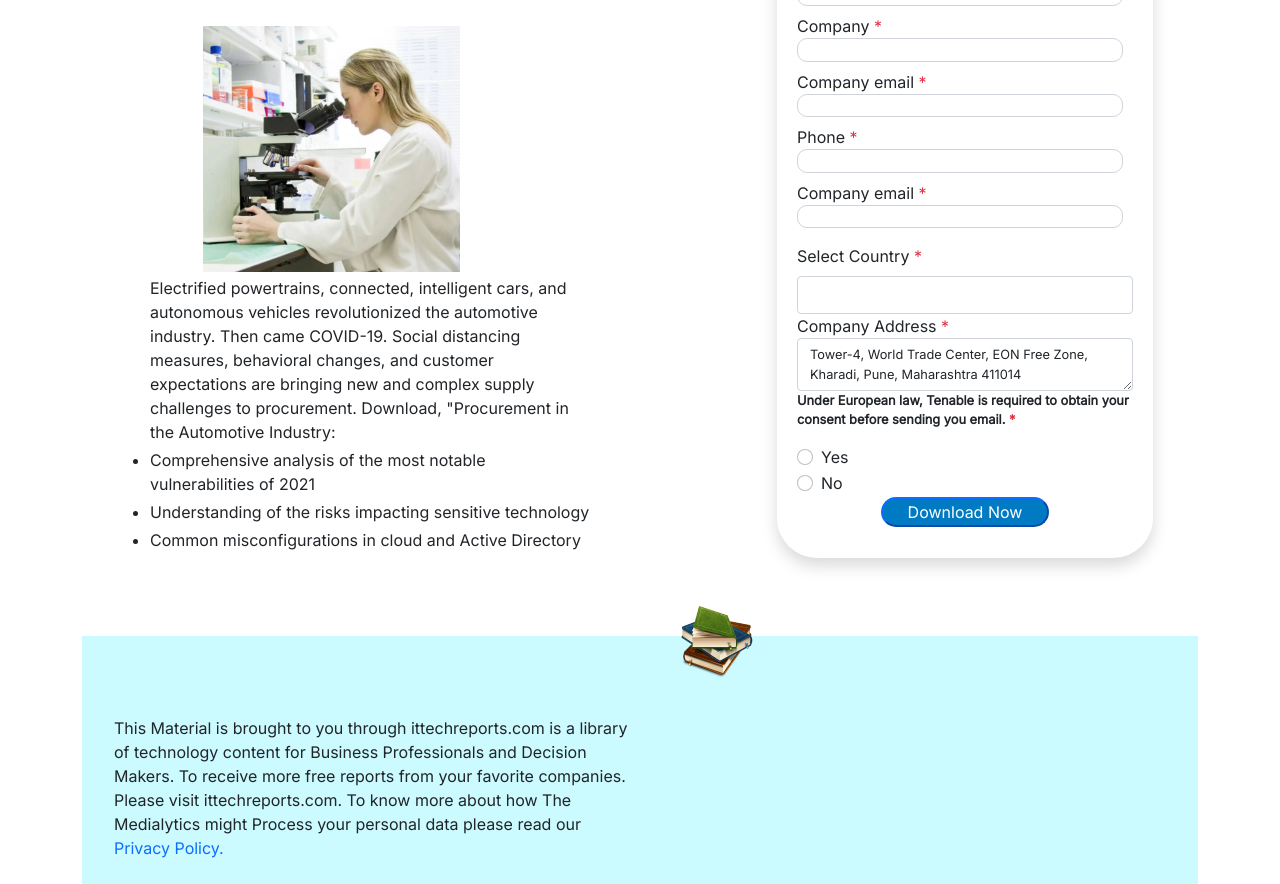
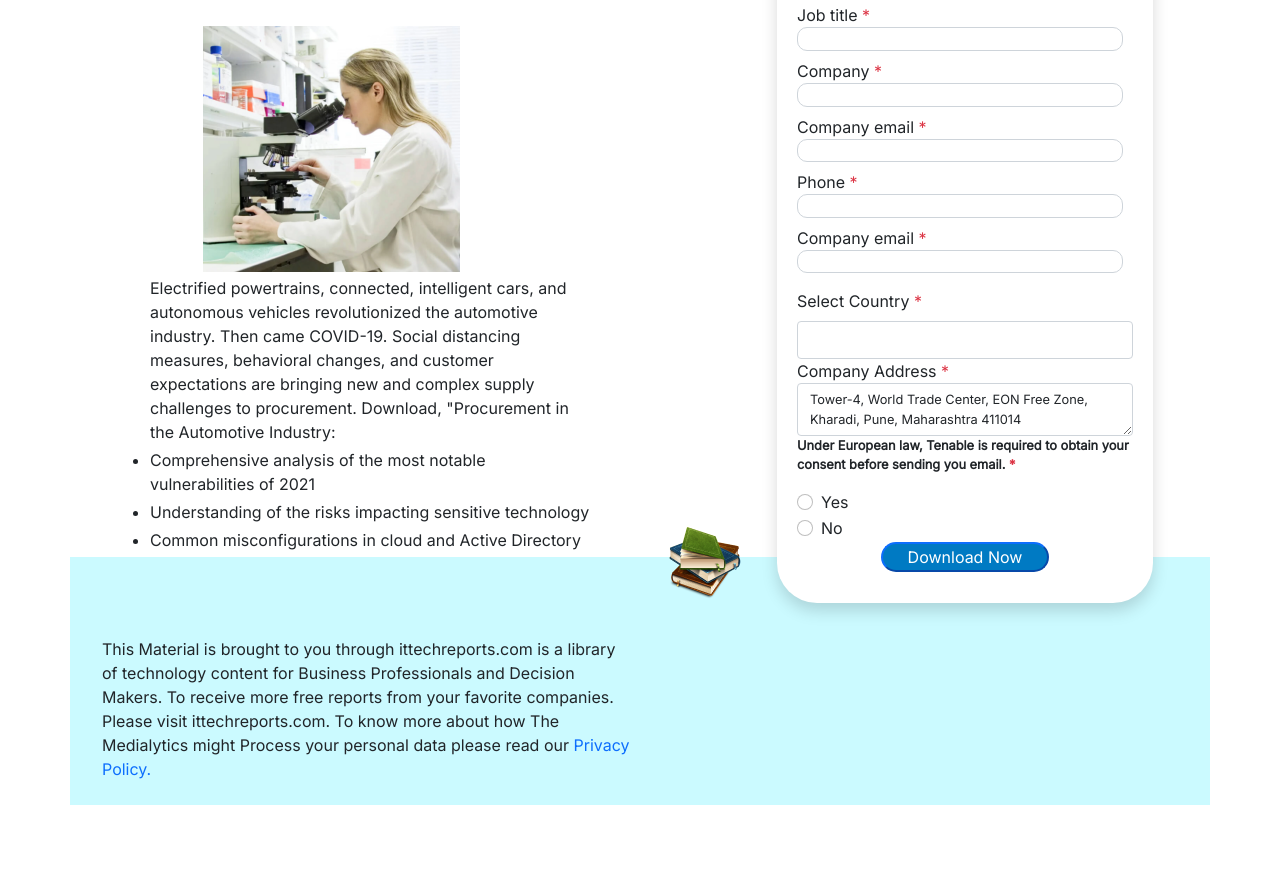
Before and after one commit to MrutyunjayMadarimath/machine-test-2, a plain HTML site: page index.html in a window 1280 px wide. Shown: the part 490-1374 px from the top of the page. After the commit the page ends 1295 px from the top, so only its background shows below. Drawn offline with nearby package versions, Linux system fonts and the light colour scheme.

Commit message:
commit on master

```diff
--- a/index.html
+++ b/index.html
@@ -41,8 +41,10 @@
                     <img src="images/banner.png" class="mx-5 img-fluid" style="width: 257px; height: 246px;">
                 </div>
                 <ul class="text-start mt-1">
-          Electrified powertrains, connected, intelligent cars, and autonomous vehicles revolutionized the automotive
-          industry. Then came COVID-19. Social distancing measures, behavioral changes, and customer expectations are
+                    Electrified powertrains, connected, intelligent cars, and autonomous vehicles revolutionized the
+                    automotive
+                    industry. Then came COVID-19. Social distancing measures, behavioral changes, and customer
+                    expectations are
                     bringing new and complex supply challenges to procurement.
 
                     Download, "Procurement in the Automotive Industry:
@@ -54,7 +56,7 @@
 
             <div class="col-6 container">
                 <div class="form shadow text-center bg-white mt-1 p-1 mb-2"
-          style="width: 376px; height: 780px; position: relative; bottom: 70px; left: 125px;">
+                    style="width: 376px; height: 780px; position: relative; bottom: 25px; left: 125px;">
                     <img src="images/logosalesforce.png" width="70px" height="49px">
                     <form action="" class="text-start p-3">
                         <label for="fname">
@@ -114,10 +116,11 @@
 
                         <label for="address">Company Address</label>
                         <span class="text-danger">*</span>
-            <textarea class="form-control fs-8" name="" id=""
-              cols="30" class="text-muted">Tower-4, World Trade Center, EON Free Zone, Kharadi, Pune, Maharashtra 411014</textarea>
+                        <textarea class="form-control fs-8" name="" id="" cols="30"
+                            class="text-muted">Tower-4, World Trade Center, EON Free Zone, Kharadi, Pune, Maharashtra 411014</textarea>
 
-            <p class="fw-bold fs-8">Under European law, Tenable is required to obtain your consent before sending you
+                        <p class="fw-bold fs-8">Under European law, Tenable is required to obtain your consent before
+                            sending you
                             email. <span class="text-danger">*</span></p>
 
                         <div class="form-check">
@@ -139,9 +142,13 @@
                     </form>
                 </div>
             </div>
-      <footer>
+        </div>
+    </div>
+
+<div class="row">
+    <div class="col">
             <div class="container sec-three">
-          <img src="images/pngegg.png" height="72px" width="72px"
+              <img src="images/pngegg.png" class="img-fluid" height="72px" width="72px"
                 style="position: relative; left:575px; bottom: 30px;">
               <div class="col text-start p-2 w-50">
                 <p>This Material is brought to you through ittechreports.com is a library of technology content for Business
@@ -149,14 +156,10 @@
                   ittechreports.com. To know more about how The Medialytics might Process your personal data please read our
                   <a href="#" class="text-decoration-none">Privacy Policy.</a>
                 </p>
-
-          </div>
-        </div>
-      </footer>
               </div>
             </div>
     </div>
-
+</div>
 
 
 
```
Lines whose indentation alone changed are shown as unchanged.
